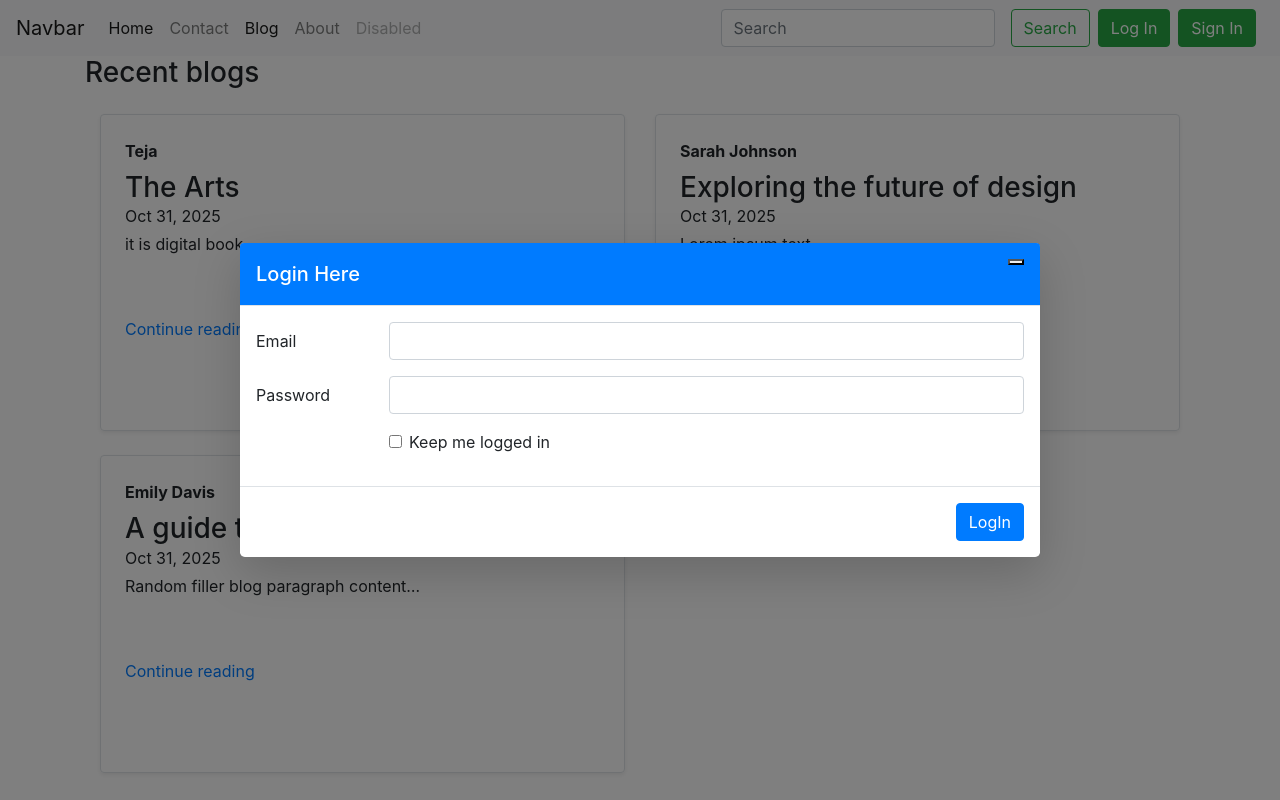
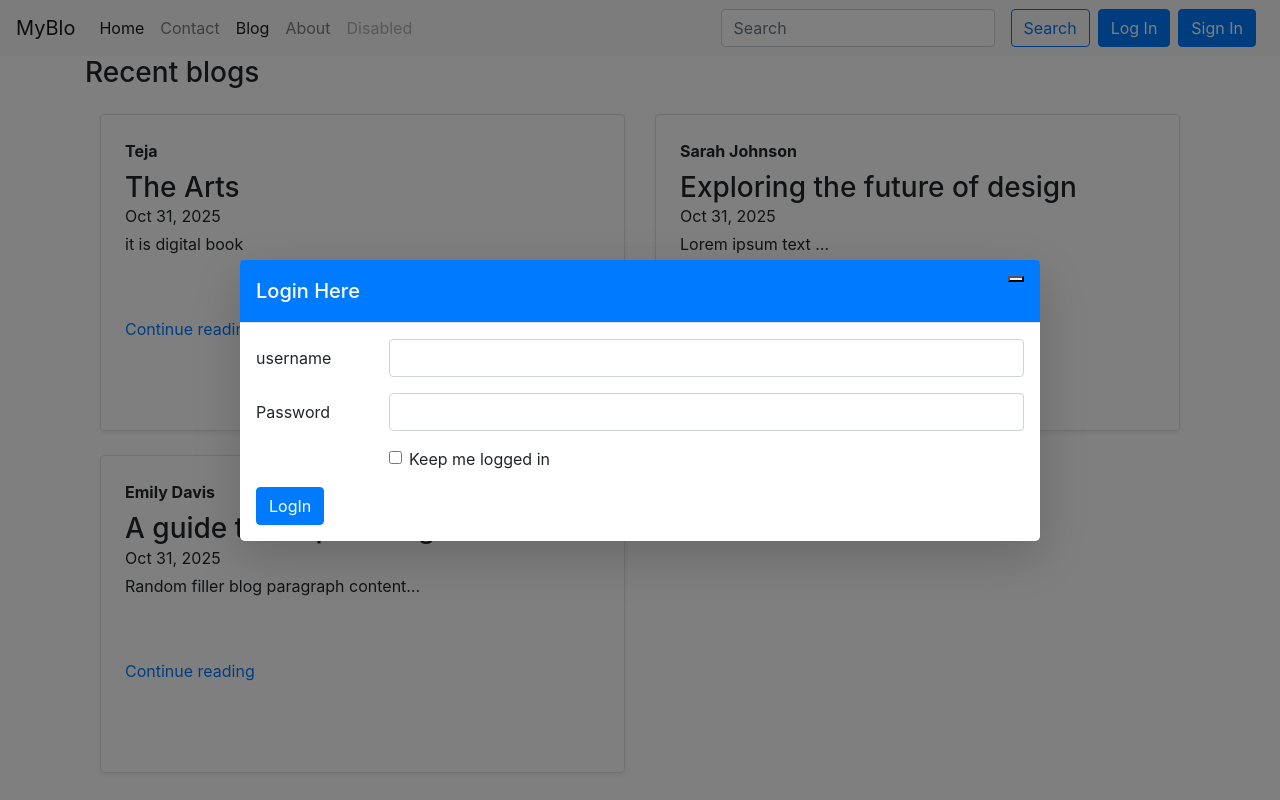
Before and after one commit to teja11032004/MyBlog, a Django app: page /blog/ in a window 1280 px wide, after a click on "Log In". Run offline with Django 5.2, Linux system fonts and the light colour scheme; data comes from the database, SQL or seed files in the repository; both versions use the stored data as it was after the commit.

Commit message:
Implemented login & logout functionalities

```diff
--- a/home/urls.py
+++ b/home/urls.py
@@ -7,5 +7,7 @@ urlpatterns = [
     path("about", views.about, name="about"),
     path("contact", views.contact, name="contact"),
     path("search", views.search, name="search"),
-    path("signup/", views.signup, name="signup"),  # ✅ removed leading slash
+    path("signup/", views.signup, name="signup"),
+    path("login", views.blogLogin, name="blogLogin"),
+    path("logout", views.blogLogout, name="blogLogout"),  # ✅ removed leading slash
 ]
--- a/templates/base.html
+++ b/templates/base.html
@@ -15,7 +15,7 @@
   </head>
   <body>
     <nav class="navbar navbar-expand-lg navbar-light bg-light">
-  <a class="navbar-brand" href="#">Navbar</a>
+  <a class="navbar-brand" href="#">MyBlo</a>
   <button class="navbar-toggler" type="button" data-toggle="collapse" data-target="#navbarSupportedContent" aria-controls="navbarSupportedContent" aria-expanded="false" aria-label="Toggle navigation">
     <span class="navbar-toggler-icon"></span>
   </button>
@@ -40,14 +40,25 @@
     </ul>
     <form class="form-inline my-2 my-lg-0" method="get" action="{% url 'search' %}">
       <input class="form-control mr-sm-2" type="search" placeholder="Search" aria-label="Search" name="query" id="query">
-      <button class="btn btn-outline-success my-2 my-sm-0 mx-2" type="submit">Search</button>
+      <button class="btn btn-outline-primary my-2 my-sm-0 mx-2" type="submit">Search</button>
     </form>
-    <button type="button" class="btn btn-success" data-bs-toggle="modal" data-bs-target="#logModal">
+    {% if user.is_authenticated %}
+    <div class="nav-item dropdown">
+          <a class="nav-link dropdown-toggle" href="#" role="button" data-bs-toggle="dropdown" aria-expanded="false">
+            Welcome,{{request.user}}
+          </a>
+          <ul class="dropdown-menu">
+            <li><a class="dropdown-item" href="/logout">Logout</a></li>
+          </ul>
+        </div>
+    {% else %}
+    <button type="button" class="btn btn-primary" data-bs-toggle="modal" data-bs-target="#logModal">
           Log In
     </button>
-    <button type="button" class="btn btn-success mx-2" data-bs-toggle="modal" data-bs-target="#signModal">
+    <button type="button" class="btn btn-primary mx-2" data-bs-toggle="modal" data-bs-target="#signModal">
           Sign In
     </button>
+    {% endif %}
 
 
   </div>
@@ -62,17 +73,18 @@
       </div>
 
       <div class="modal-body">
-        <form>
+        <form method="POST" action='/login'>
+          {%csrf_token%}
           <div class="row mb-3">
-            <label for="inputEmail3" class="col-sm-2 col-form-label">Email</label>
+            <label for="loginuser" class="col-sm-2 col-form-label">username </label>
             <div class="col-sm-10">
-              <input type="email" class="form-control" id="inputEmail3">
+              <input type="text" class="form-control" id="loginuser" name="username5">
             </div>
           </div>
           <div class="row mb-3">
-            <label for="inputPassword3" class="col-sm-2 col-form-label">Password</label>
+            <label for="loginpassword" class="col-sm-2 col-form-label">Password</label>
             <div class="col-sm-10">
-              <input type="password" class="form-control" id="inputPassword3">
+              <input type="password" class="form-control" id="loginpassword" name="password5">
             </div>
           </div>
           <div class="row mb-3">
@@ -85,13 +97,12 @@
               </div>
             </div>
           </div>
+          <button type="submit" class="btn btn-primary">LogIn</button>
 
         </form>
       </div>
 
-      <div class="modal-footer">
-        <button type="submit" class="btn btn-primary">LogIn</button>
-      </div>
+
     </div>
   </div>
 </div>
```
Also changed, not shown: home/views.py (+20 -0 lines), db.sqlite3.
